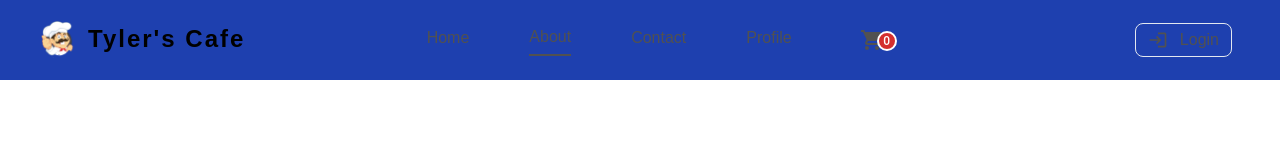
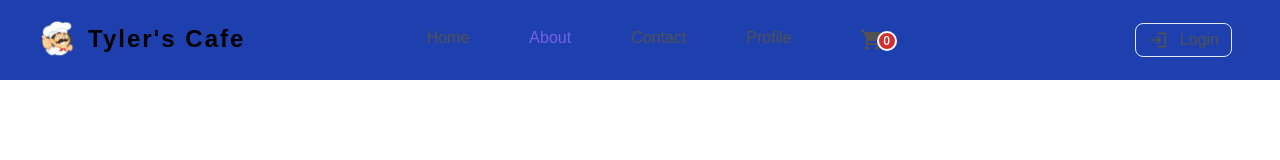
Before and after one commit to AshanSandeep06/Food-Shop-System, a React (Create React App) app in the folder frontend/: page /About in a window 1280 px wide. Shown: the top 160 px of the page. Built offline with nearby package versions, Linux system fonts and the light colour scheme.

Commit message:
Content Updated in Header component

```diff
--- a/frontend/src/components/Header/Header.tsx
+++ b/frontend/src/components/Header/Header.tsx
@@ -10,7 +10,9 @@ import IconButton from "@mui/material/IconButton";
 import ShoppingCartIcon from "@mui/icons-material/ShoppingCart";
 
 const Header = () => {
-  const activeLink = "border-b-2 border-[rgb(81,81,81)]";
+  // const activeLink = "border-b-[5px] rounded-[26%] w-[43%] border-[#7461e2]";
+  // const activeLink = "border-b-[5px] border-[43%] border-[#7461e2]";
+  const activeLink = "text-[#7461e2]";
   const normalLink = "";
 
   const StyledBadge = styled(Badge)<BadgeProps>(({ theme }) => ({
```
